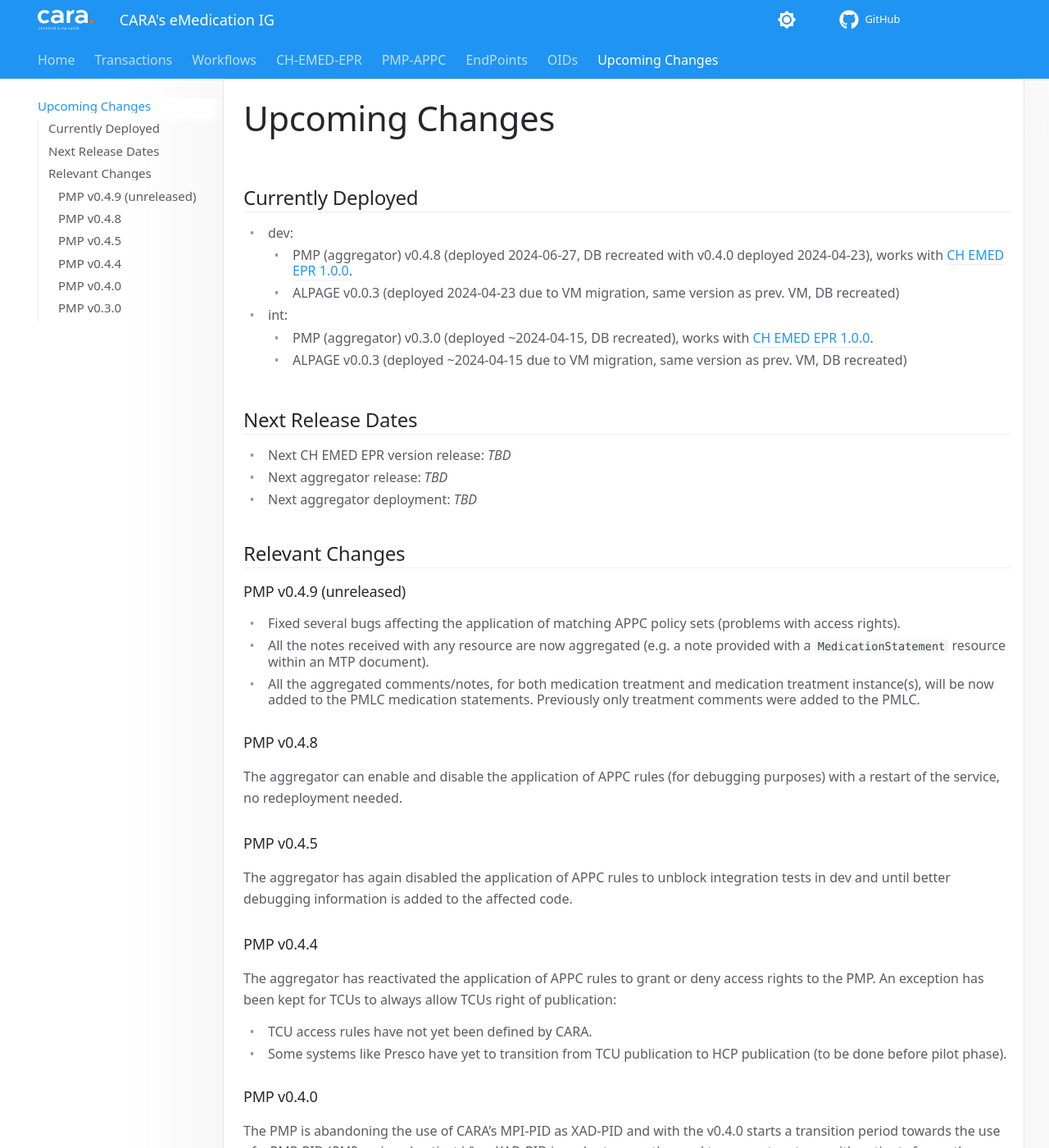
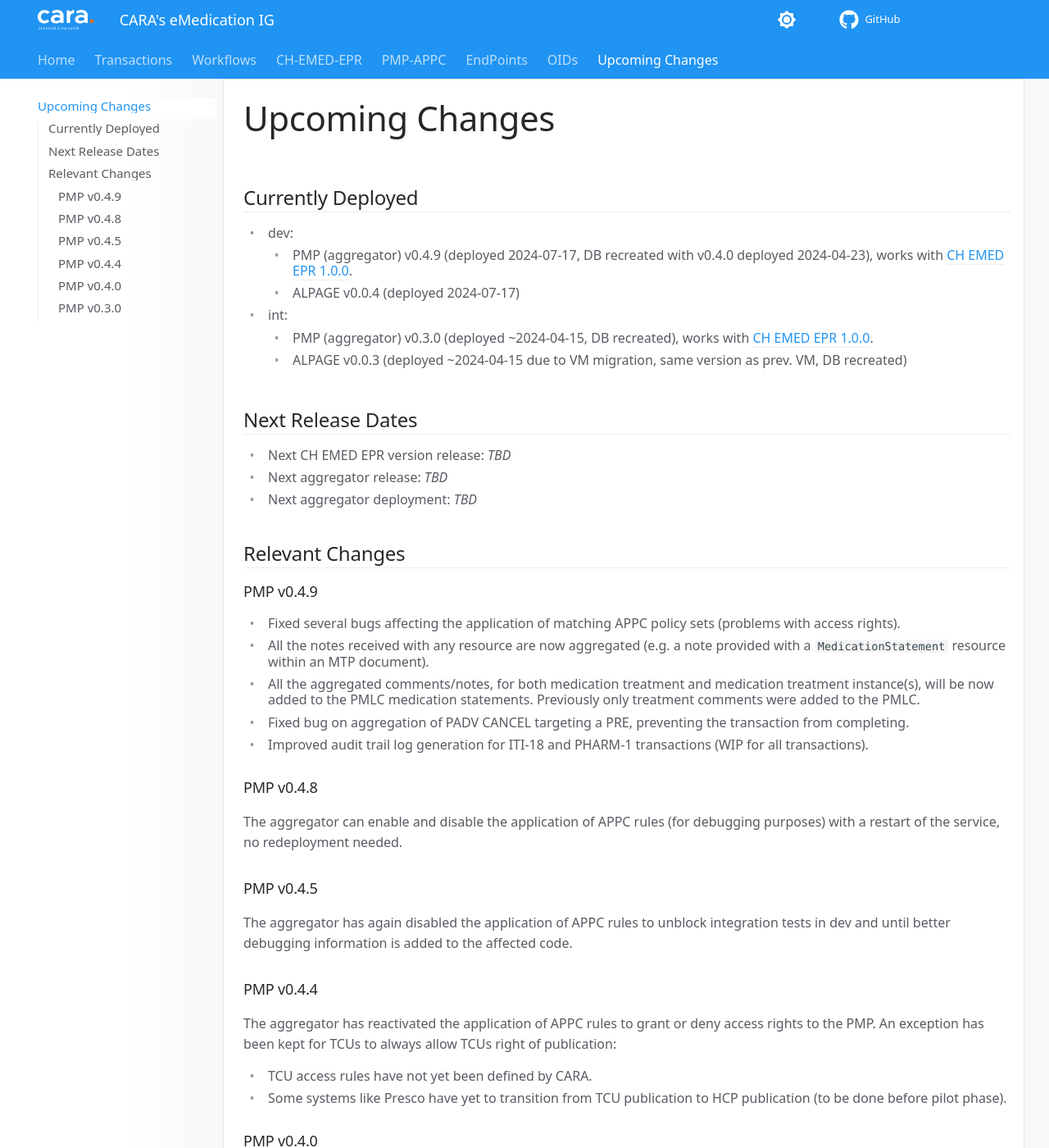
Before and after one commit to CARA-ch/emed-service-guide, an MkDocs documentation site: the page built from docs/other/upcoming_changes.md, in a window 1280 px wide and 1400 px high. Shown: the whole window at 82% size. Built offline with MkDocs 1.6.1 and Material for MkDocs 9.7.7, drawn with Linux system fonts in a browser that asks for light colours; comment, search, counter and statistics services are not loaded.

Commit message:
Update upcoming changes page after deployment.

```diff
--- a/docs/other/upcoming_changes.md
+++ b/docs/other/upcoming_changes.md
@@ -1,8 +1,8 @@
 ## Currently Deployed
 
   - dev:
-    - PMP (aggregator) v0.4.8 (deployed 2024-06-27, DB recreated with v0.4.0 deployed 2024-04-23), works with [CH EMED EPR 1.0.0](https://fhir.ch/ig/ch-emed-epr/index.html).
-    - ALPAGE v0.0.3 (deployed 2024-04-23 due to VM migration, same version as prev. VM, DB recreated)
+    - PMP (aggregator) v0.4.9 (deployed 2024-07-17, DB recreated with v0.4.0 deployed 2024-04-23), works with [CH EMED EPR 1.0.0](https://fhir.ch/ig/ch-emed-epr/index.html).
+    - ALPAGE v0.0.4 (deployed 2024-07-17)
   - int:
     - PMP (aggregator) v0.3.0 (deployed ~2024-04-15, DB recreated), works with [CH EMED EPR 1.0.0](https://fhir.ch/ig/ch-emed-epr/index.html).
     - ALPAGE v0.0.3 (deployed ~2024-04-15 due to VM migration, same version as prev. VM, DB recreated)
@@ -15,10 +15,12 @@
 - Next aggregator deployment: *TBD*
 
 ## Relevant Changes
-### PMP v0.4.9 (unreleased)
+### PMP v0.4.9
 - Fixed several bugs affecting the application of matching APPC policy sets (problems with access rights).
 - All the notes received with any resource are now aggregated (e.g. a note provided with a `MedicationStatement` resource within an MTP document).
 - All the aggregated comments/notes, for both medication treatment and medication treatment instance(s), will be now added to the PMLC medication statements. Previously only treatment comments were added to the PMLC.
+- Fixed bug on aggregation of PADV CANCEL targeting a PRE, preventing the transaction from completing.
+- Improved audit trail log generation for ITI-18 and PHARM-1 transactions (WIP for all transactions).
 
 ### PMP v0.4.8
 The aggregator can enable and disable the application of APPC rules (for debugging purposes) with a restart of the service, no redeployment needed.
```
